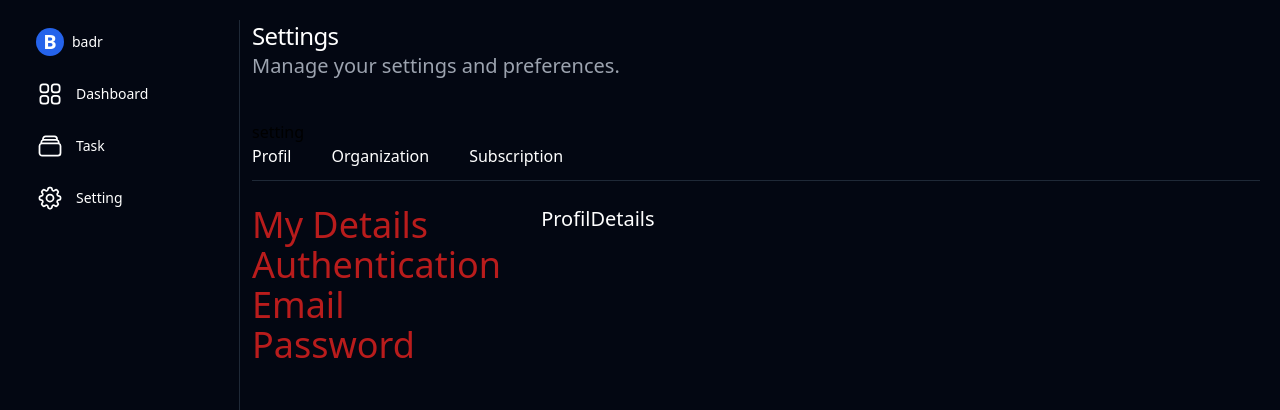
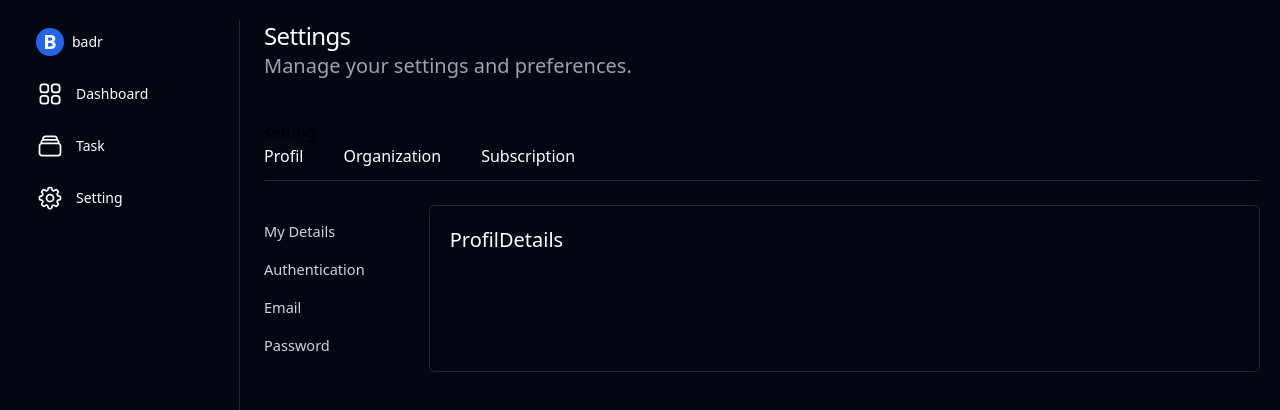
Before and after one commit to elghanbibadr/makerkit1, a React (Vite) app: page /dashboard/settings/profil/details in a window 1280 px wide. Shown: the top 410 px of the page. Built offline with nearby package versions, Linux system fonts and the light colour scheme.

Commit message:
add some styling to the setting profil route

```diff
--- a/src/pages/settings/SettingLayout.jsx
+++ b/src/pages/settings/SettingLayout.jsx
@@ -4,7 +4,7 @@ const SettingLayout = () => {
   return (
     <div>
       <h1>setting</h1>
-      <ul className="text-white flex w-full justify-between md:flex-auto md:justify-normal mb-6 border-accent1 border-b-[1px] pb-3   items-center gap-x-10">
+      <ul className="text-white flex w-full justify-between  lg:justify-normal mb-6 border-accent1 border-b-[1px] pb-3   items-center gap-x-10">
         <li className="text-[1rem] capitalize font-medium">
           <Link to="profil">profil</Link>
         </li>
--- a/src/pages/settings/SettingProfil.jsx
+++ b/src/pages/settings/SettingProfil.jsx
@@ -1,23 +1,25 @@
-import React from "react";
 import { Outlet, Link } from "react-router-dom";
+
 const SettingProfil = () => {
   return (
-    <div className="text-red-700 text-4xl flex gap-x-10 ">
-      <ul>
-        <li>
+    <div className="   lg:gap-x-10 lg:grid lg:grid-cols-[auto_1fr] ">
+      <ul className="text-gray-300 text-[0.91rem] pr-6 capitalize font-medium">
+        <li className="my-4">
           <Link to="details">My Details</Link>
         </li>
-        <li>
+        <li className="my-4">
           <Link to="authentication">Authentication</Link>
         </li>
-        <li>
+        <li className="my-4">
           <Link to="email">Email</Link>
         </li>
-        <li>
+        <li className="my-4">
           <Link to="password">Password</Link>
         </li>
       </ul>
-      <Outlet />
+      <div className="border border-accent1 rounded-md p-5 h-full">
+        <Outlet />
+      </div>
     </div>
   );
 };
--- a/src/ui/DashboardLayout.jsx
+++ b/src/ui/DashboardLayout.jsx
@@ -6,7 +6,7 @@ import DashboardNav from "../componenet/Dashbaord/DashboardNav";
 
 const DashboardLayout = () => {
   return (
-    <div className="lg:grid lg:grid-rows-[auto_1fr] lg:grid-cols-[220px_1fr] lg:gap-x-3   h-[93vh]">
+    <div className="lg:grid lg:grid-rows-[auto_1fr] lg:grid-cols-[220px_1fr] lg:gap-x-6   h-[93vh]">
       <DashboardNav />
 
       <div className="row-start-2 col-start-2">
```
